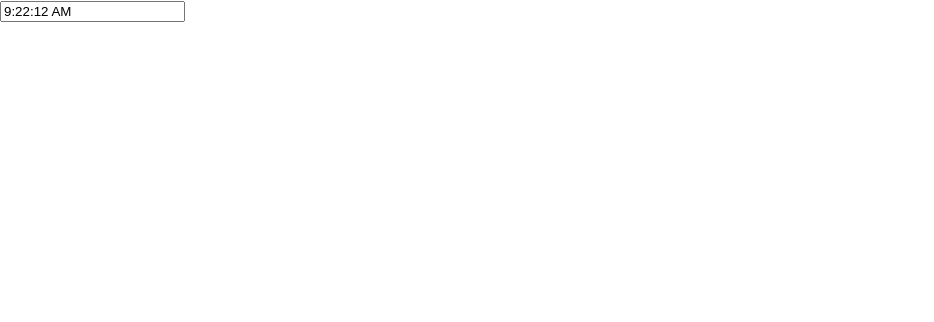
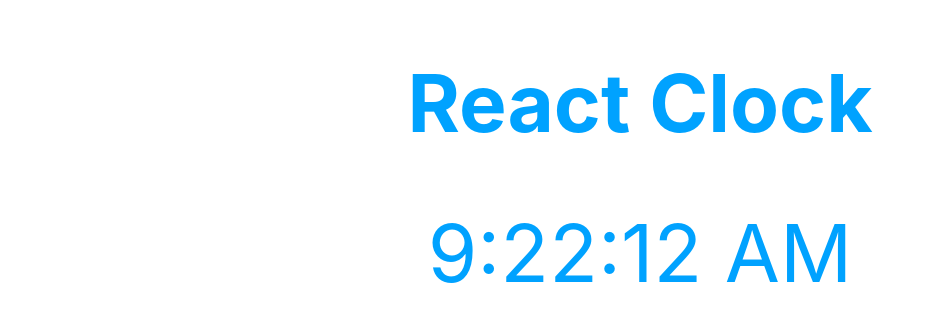
Before and after one commit to bsef19a531/Clock_ReactJs_App, a React (Create React App) app: page / in a window 1280 px wide. Shown: the top 322 px of the page, without its empty margins (0-934 px from the left). Built offline with nearby package versions, Linux system fonts and the light colour scheme.

Commit message:
Added Basic CSS for CLock

```diff
--- a/src/App.js
+++ b/src/App.js
@@ -3,7 +3,7 @@ import Clock from "./components/Clock/Clock";
 function App() {
   return (
     <>
-      <Clock />
+      < Clock />
     </>
   );
 }
--- a/src/components/Clock/Clock.js
+++ b/src/components/Clock/Clock.js
@@ -1,4 +1,5 @@
 import { useState } from "react";
+import styles from "./Clock.module.css";
 
 const Clock = () => {
 
@@ -15,8 +16,11 @@ const Clock = () => {
     setInterval(updateTime, 1000);
 
     return (
-        <div>
-            <input value={currentTime} />
+        <div className={styles.clock}>
+            <h1 className={styles.clock_heading}>React Clock</h1>
+            <div className={styles.clock_time}>
+                {currentTime}
+            </div>
         </div>
     )
 }
--- /dev/null
+++ b/src/components/Clock/Clock.module.css
@@ -0,0 +1,17 @@
+.clock {
+    justify-content: center;
+    display: flex;
+    flex-direction: column;
+    align-items: center;
+}
+
+.clock_time {
+    font-size: 5rem;
+    color: rgb(0, 162, 255);
+
+}
+
+.clock_heading {
+    font-size: 5rem;
+    color: rgb(0, 162, 255);
+}
```
Also changed, not shown: src/components/Clock/Clock.css (deleted).
